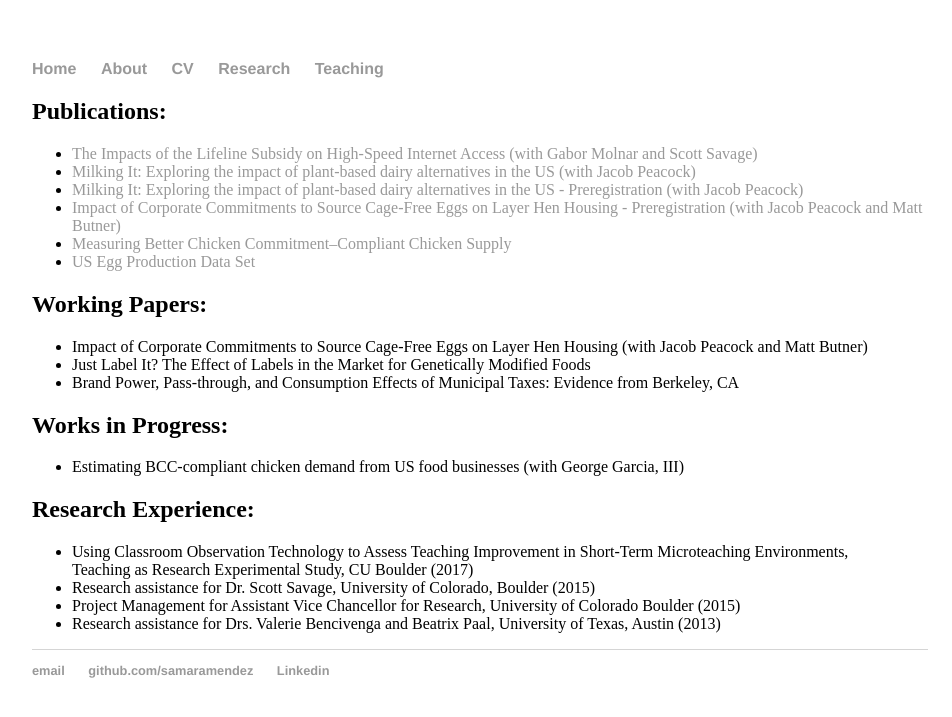
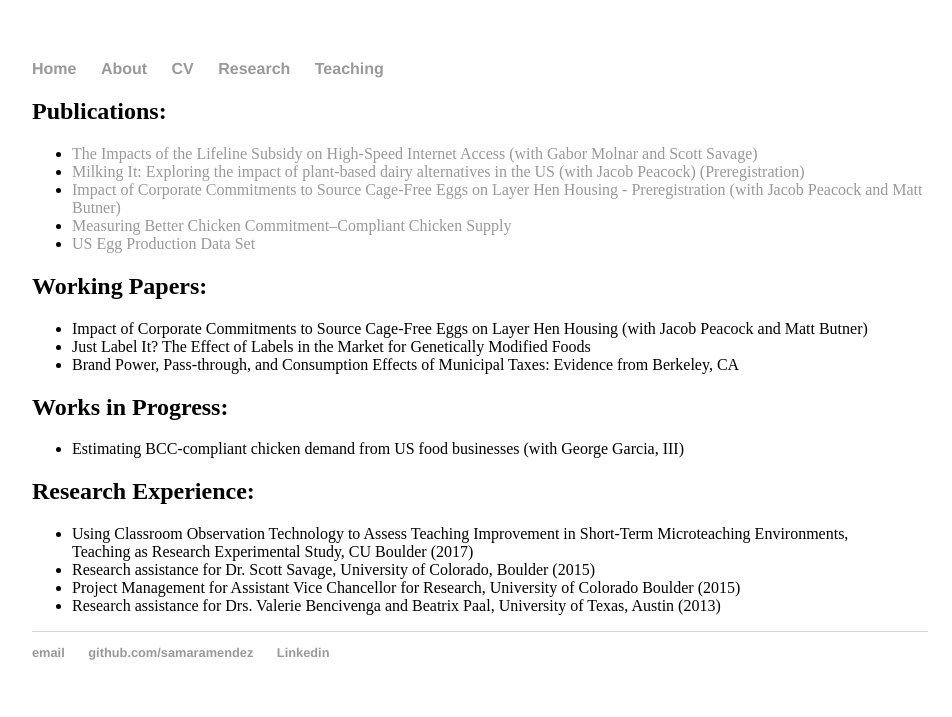
Before and after one commit to samaramendez/samaramendez.github.io, a Jekyll site: the page built from research/index.html, in a window 1280 px wide. Shown: the top 717 px of the page, without its empty margins (160-1112 px from the left). Built offline with Jekyll 4.4.1, drawn with Linux system fonts in a browser that asks for light colours.

Commit message:
update link titles

```diff
--- a/research/index.html
+++ b/research/index.html
@@ -6,8 +6,7 @@ title: Samara Mendez
  		<h2> Publications: </h2>
 		<ul>
 		<li><a href="https://doi.org/10.1086/714504">The Impacts of the Lifeline Subsidy on High-Speed Internet Access (with Gabor Molnar and Scott Savage) </li>
-		<li><a href="https://doi.org/10.31219/osf.io/j89qm">Milking It: Exploring the impact of plant-based dairy alternatives in the US (with Jacob Peacock) </li>
-		<li><a href="https://doi.org/10.31219/osf.io/tdghp">Milking It: Exploring the impact of plant-based dairy alternatives in the US - Preregistration (with Jacob Peacock) </li>
+		<li><a href="https://doi.org/10.31219/osf.io/j89qm">Milking It: Exploring the impact of plant-based dairy alternatives in the US (with Jacob Peacock) <a href="https://doi.org/10.31219/osf.io/tdghp"> (Preregistration) </li>
 		<li><a href="https://doi.org/10.31219/osf.io/hkrsm">Impact of Corporate Commitments to Source Cage-Free Eggs on Layer Hen Housing - Preregistration (with Jacob Peacock and Matt Butner)</li>
 		<li><a href="https://doi.org/10.31219/osf.io/8v2k9">Measuring Better Chicken Commitment–Compliant Chicken Supply</a> </li>
 		<li><a href="https://doi.org/10.31219/osf.io/wta3q">US Egg Production Data Set</a> </li>
```
